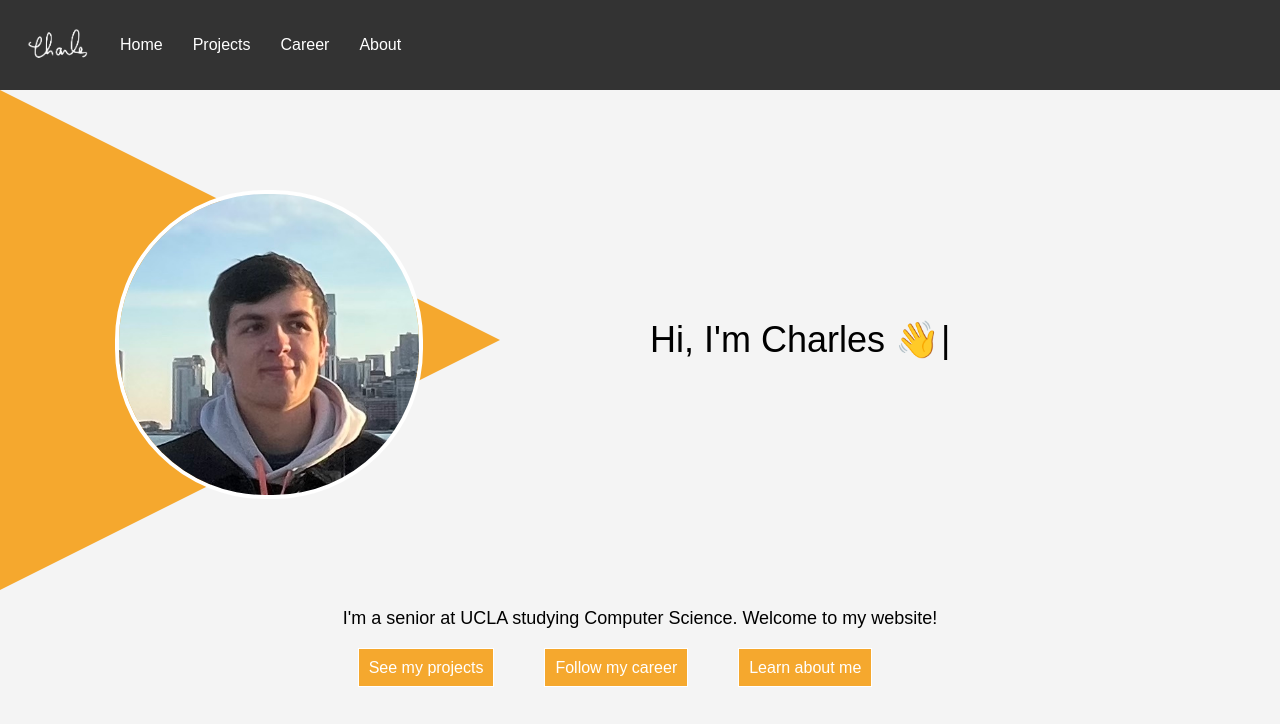
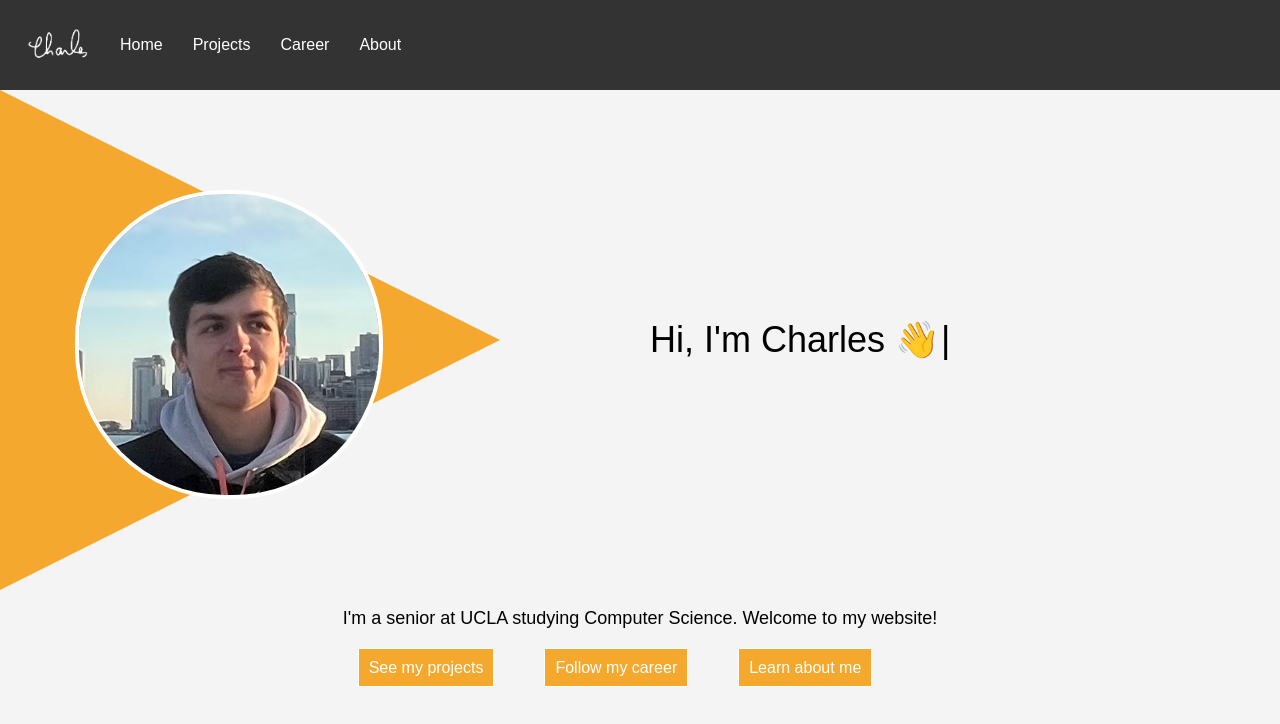
Before and after one commit to cbucquet/charles-website, a React (Create React App) app: page / in a window 1280 px wide. Shown: the top 724 px of the page. Built offline with nearby package versions, Linux system fonts and the light colour scheme; some icons are missing.

Commit message:
fixed spacing and added build folder

```diff
--- a/src/App.css
+++ b/src/App.css
@@ -200,7 +200,7 @@ nav a:hover {
   width: 100%;
   /* background-color: blue; */
   display: flex;
-  justify-content: center;
+  /* justify-content: center; */
 }
 
 .pp-image-container {
@@ -209,7 +209,7 @@ nav a:hover {
   padding-top: 100px;
   padding-bottom: 100px;
   border-radius: 150px;
-  margin-right: 100px;
+  margin-left: 75px;
 }
 
 .pp-image-container img {
```
Also changed, not shown: 26 other files (tests, documents, lock files or other folders).
